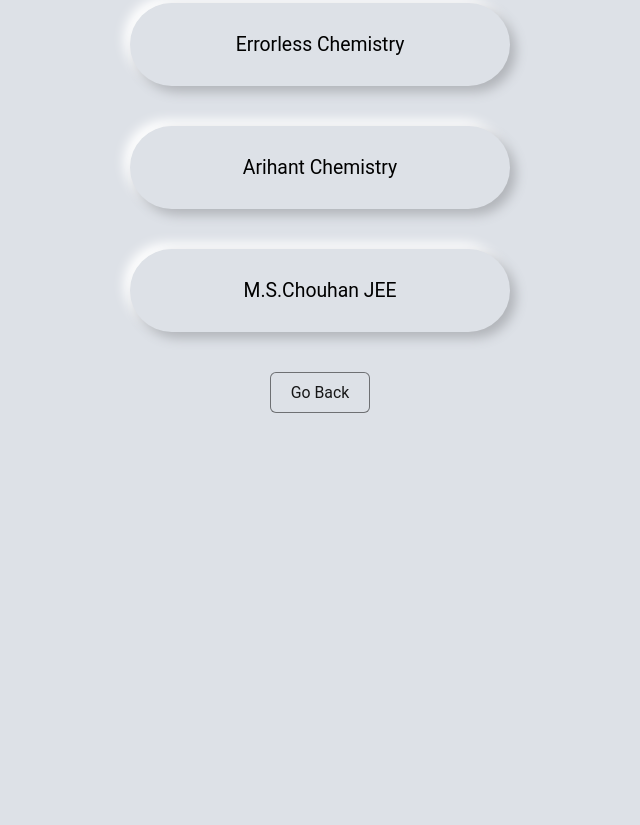
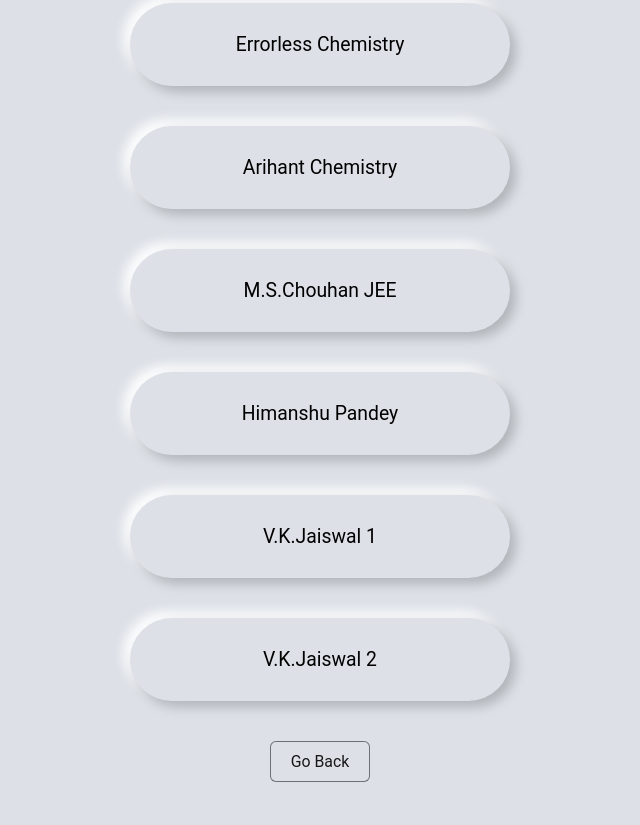
Before and after one commit to Avaneesh-Chopdekar/sci-res-web, a website built with Vite: page jee/chem/index.html in a window 1280 px wide. Shown: the part 298-1123 px from the top of the page, without its empty margins (320-960 px from the left). Before the commit the page ends 800 px from the top, so only its background shows below. Built offline with nearby package versions, Linux system fonts and the light colour scheme.

Commit message:
Added VK Jaiswal and Himanshu Pandey

```diff
--- a/jee/chem/index.html
+++ b/jee/chem/index.html
@@ -38,6 +38,18 @@
             target="_blank">M.S.Chouhan JEE</a>
         </li>
         <li>
+          <a href="https://drive.google.com/file/d/1NL5GYJeTPEvqSJ_hUVkIpd1f_w1qr7dS/view" class="list" rel="noopener noreferrer"
+            target="_blank">Himanshu Pandey</a>
+        </li>
+        <li>
+          <a href="https://drive.google.com/file/d/1fciOkvocr3cgIzmRWLzlF3bBz6ts6rOX/view" class="list" rel="noopener noreferrer"
+            target="_blank">V.K.Jaiswal 1</a>
+        </li>
+        <li>
+          <a href="https://drive.google.com/file/d/1LtPwWqEXrH5B5Lguis9zqZ6U-9omKWY2/view" class="list" rel="noopener noreferrer"
+            target="_blank">V.K.Jaiswal 2</a>
+        </li>
+        <li>
           <a href="/jee"><span id="go-back">Go Back</span></a>
         </li>
       </ul>
```
